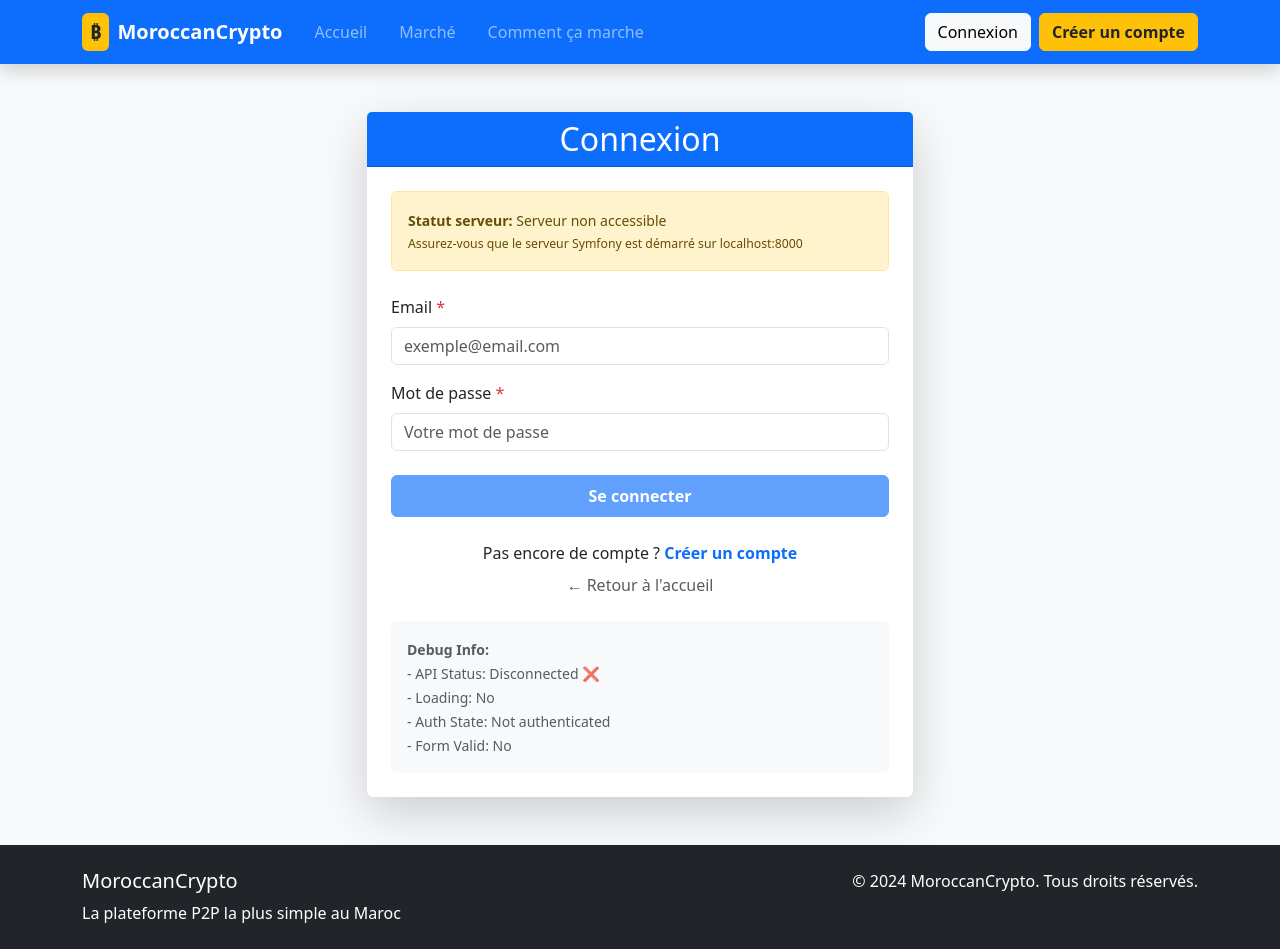
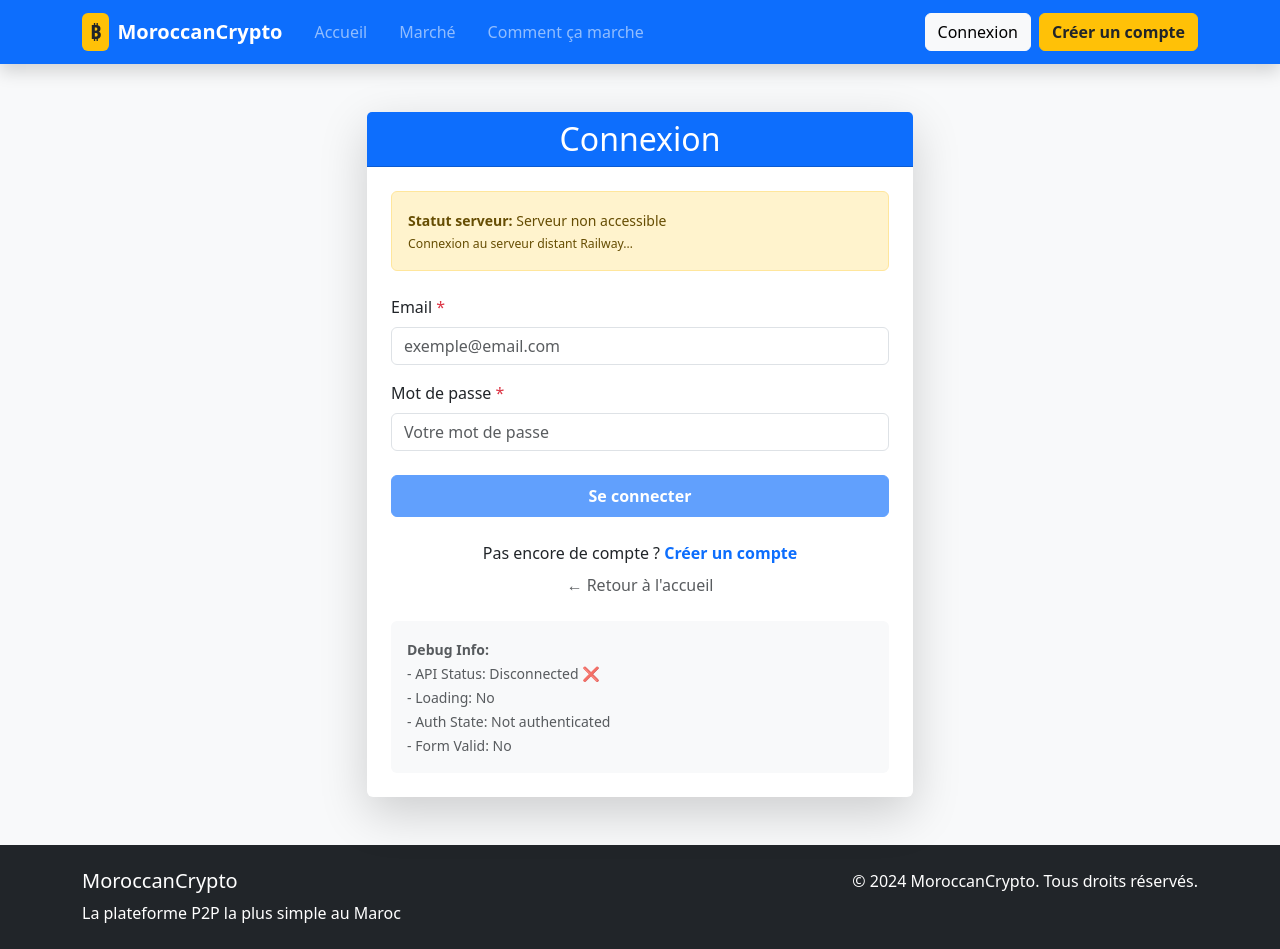
Before and after one commit to bakkaka/morocan_crypto_web-dashboard, a React (Vite) app: page /login in a window 1280 px wide. Built offline with nearby package versions, Linux system fonts and the light colour scheme; no server answers.

Commit message:
Fix API URL for Railway + remove localhost from Login.tsx

```diff
--- a/src/components/Login.tsx
+++ b/src/components/Login.tsx
@@ -32,7 +32,8 @@
     const checkAPI = async () => {
       try {
         // Pour le test API, on fait un simple fetch
-        const response = await fetch('http://localhost:8000/api/docs');
+        const response = await fetch('https://morocancryptobackend-production.up.railway.app/api/docs');
+
         setApiStatus({
           connected: response.ok,
           message: response.ok ? 'Serveur OK' : 'Serveur erreur'
@@ -186,7 +187,7 @@
                     <strong>Statut serveur:</strong> {apiStatus.message}
                     {!apiStatus.connected && (
                       <div>
-                        <small>Assurez-vous que le serveur Symfony est démarré sur localhost:8000</small>
+                        <small>Connexion au serveur distant Railway…</small>
                       </div>
                     )}
                   </small>
```
